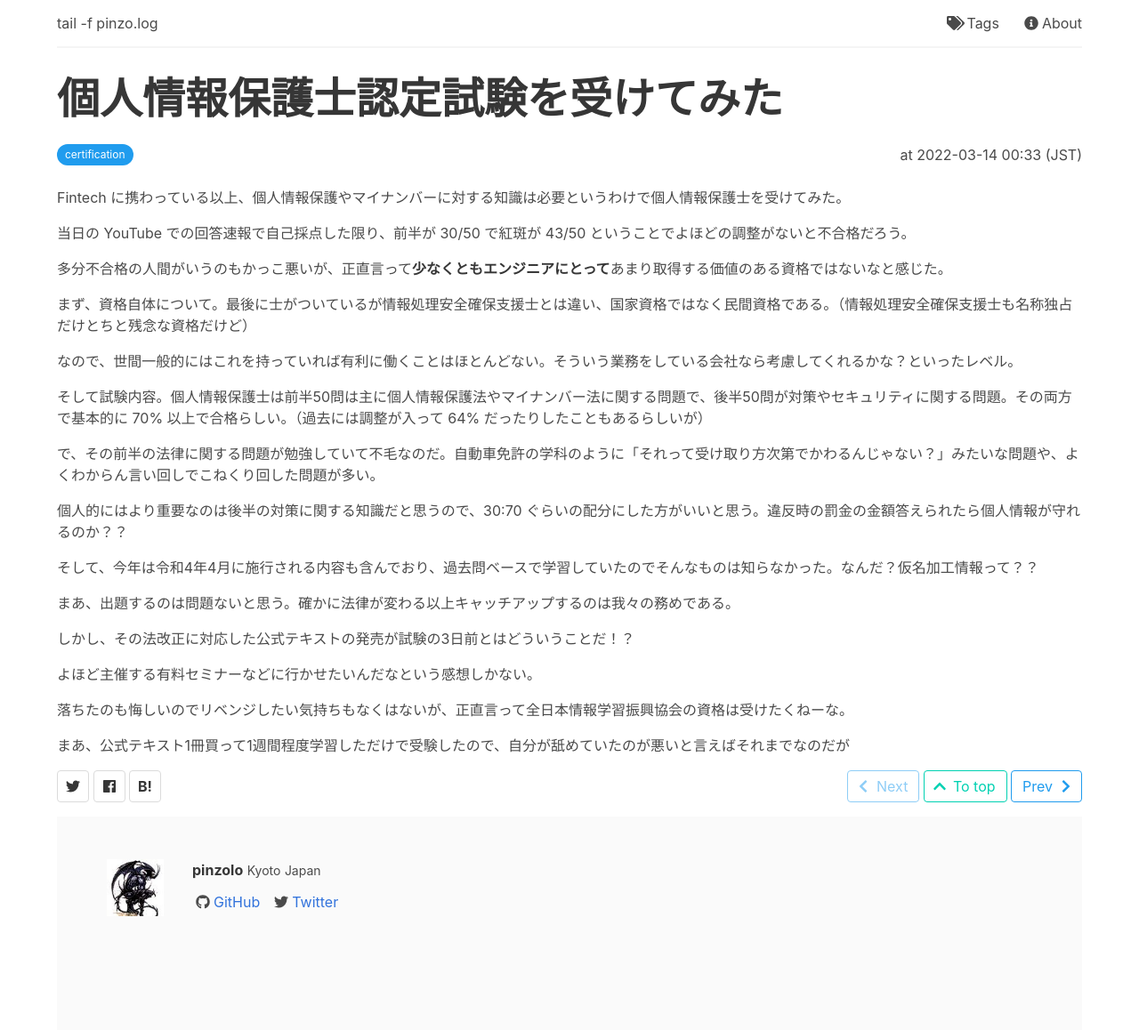
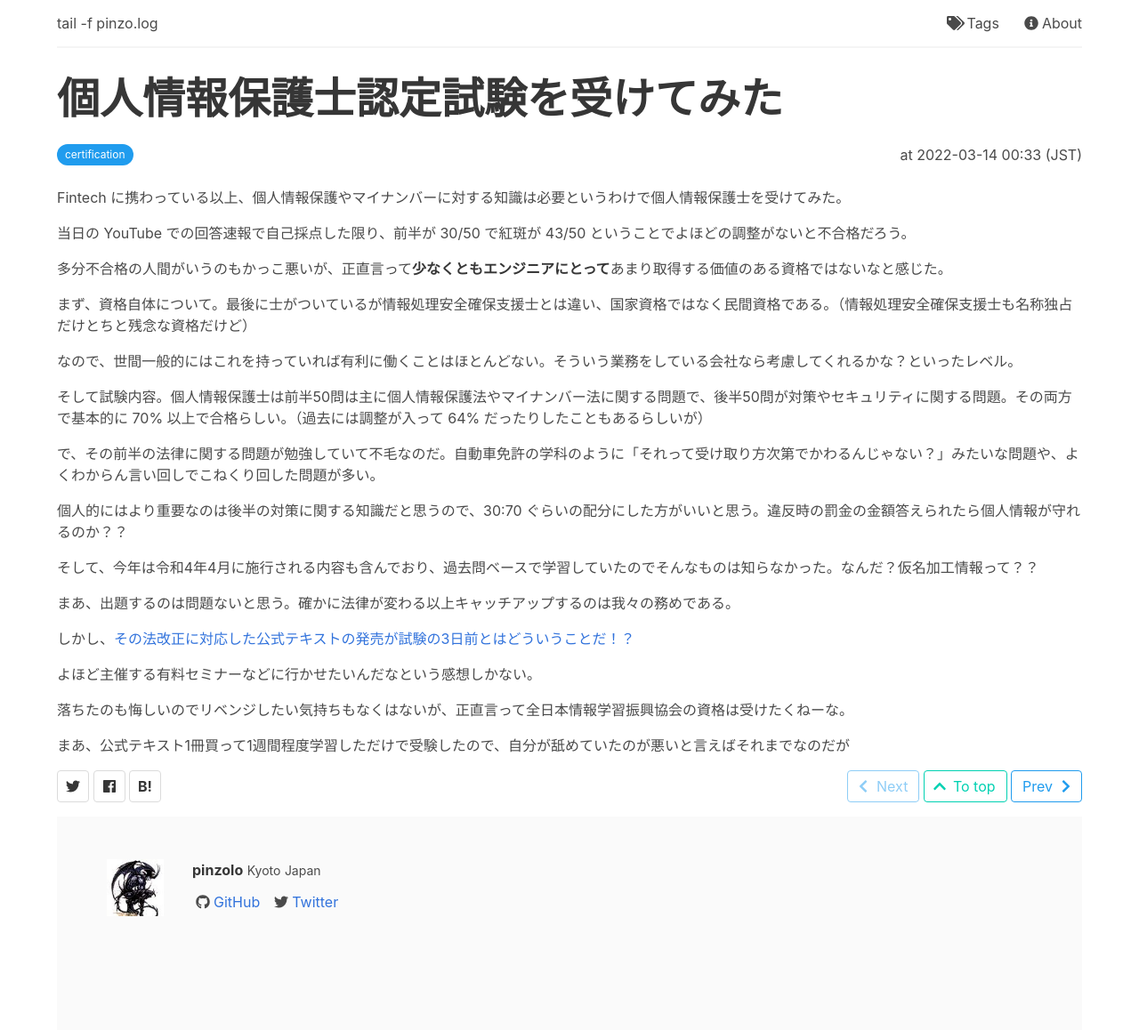
Before and after one commit to pinzolo/pinzolo.github.io, a Jekyll site: the page built from _posts/2022-03-14-personal-information-protection-meister-exam.md, in a window 1280 px wide. Shown: the whole page at 89% size. Built offline with Jekyll 4.4.1, drawn with Linux system fonts in a browser that asks for light colours; nearby versions of some CDN libraries; some of the changed lines change nothing that is shown.

Commit message:
Update 2022-03-22

```diff
--- a/_posts/2022-03-14-personal-information-protection-meister-exam.md
+++ b/_posts/2022-03-14-personal-information-protection-meister-exam.md
@@ -26,7 +26,7 @@ Fintech に携わっている以上、個人情報保護やマイナンバーに
 
 まあ、出題するのは問題ないと思う。確かに法律が変わる以上キャッチアップするのは我々の務めである。
 
-しかし、その法改正に対応した公式テキストの発売が試験の3日前とはどういうことだ！？
+しかし、[その法改正に対応した公式テキストの発売が試験の3日前とはどういうことだ！？](https://twitter.com/shosen_bt_pc/status/1502226429098233857)
 
 よほど主催する有料セミナーなどに行かせたいんだなという感想しかない。
 
```
